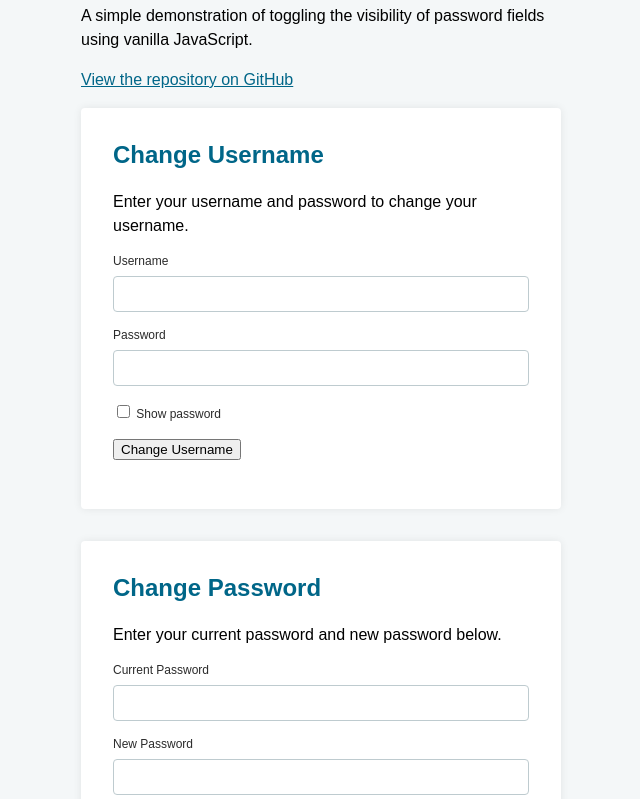
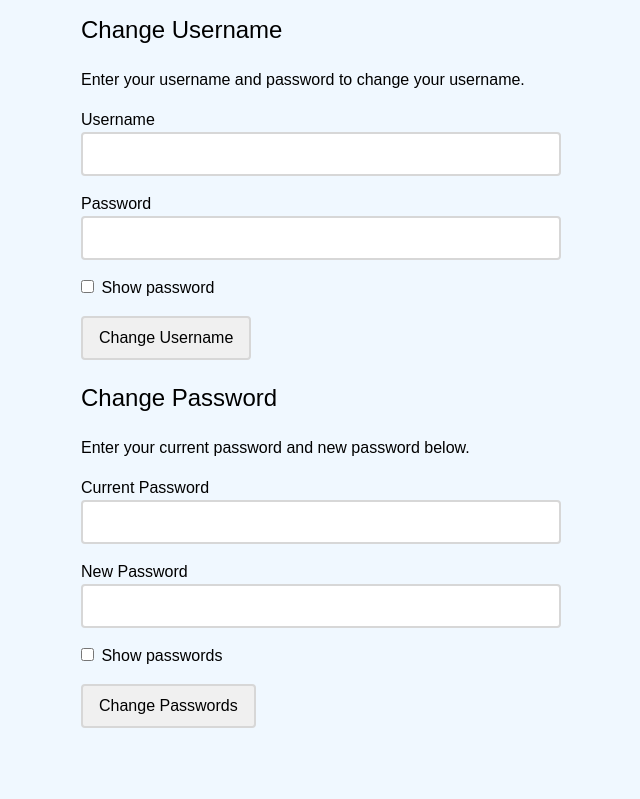
Before and after one commit to kieranbarker/toggle-password-visibility, a plain HTML site: page index.html in a window 1280 px wide. Shown: the part 79-878 px from the top of the page, without its empty margins (319-959 px from the left). After the commit the page ends 823 px from the top, so only its background shows below. Drawn offline with Linux system fonts and the light colour scheme.

Commit message:
Use the markup and styles from my newer CodePen demo

```diff
--- a/app.css
+++ b/app.css
@@ -3,62 +3,66 @@
 }
 
 body {
-  margin: 1rem auto;
   width: 88%;
-  max-width: 30rem;
-  background-color: #f4f7f8;
+  max-width: 30em;
+  margin: 1em auto;
+  line-height: 1.5;
+  background-color: aliceblue;
   font-family: sans-serif;
 }
 
-section {
-  padding: 2rem;
-  border-radius: .25rem;
-  margin-bottom: 2rem;
-  background-color: #fff;
-  box-shadow: 0 0 0.5rem 0 rgba(0, 0, 0, 0.08);
+h1,
+h2 {
+  font-weight: normal;
 }
 
-h1, h2 {
-  line-height: 1.25;
-}
-
-h2, a {
-  color: #068;
-}
-
-h2 {
-  margin-top: 0;
-}
-
-a:hover {
-  color: #097a9f;
-}
-
-p {
-  line-height: 1.5;
+div {
+  margin: 1em 0;
 }
 
 label {
   display: block;
-  margin-bottom: .5rem;
-  color: #2b2b2b;
-  font-size: .75rem;
+}
+
+input:not([type="checkbox"]),
+button {
+  border: .125em solid #d7d7d7;
+  border-radius: .25em;
+  font: inherit;
 }
 
 input:not([type="checkbox"]) {
   width: 100%;
-  padding: .5rem 1rem;
-  border: 1px solid #becbcf;
-  border-radius: .25rem;
-  background-color: transparent;
-  font-size: 1rem;
-  font-family: inherit;
+  padding: .5em;
+  background-color: white;
 }
 
-input:not([type="checkbox"]):hover {
-  border-color: #575757;
+input:not([type="checkbox"]):focus {
+  outline: .125em solid #ffd346;
 }
 
-.mb1 {
-  margin-bottom: 1rem;
+[type="checkbox"] {
+  margin-left: 0;
 }
+
+button {
+  padding: .5em 1em;
+  background-color: #f0f0f0;
+}
+
+button:hover {
+  background-color: #d7d7d7;
+}
+
+a {
+  color: #068;
+}
+
+a:hover {
+  text-decoration: none;
+}
+
+footer {
+  border-top: .5em solid #d7d7d7;
+  margin-top: 2em;
+}
--- a/index.html
+++ b/index.html
@@ -9,58 +9,54 @@
   <body>
     <header>
       <h1>Toggle Password Visibility</h1>
-      <p>A simple demonstration of toggling the visibility of password fields using vanilla JavaScript.</p>
-      <p>
-        <a href="https://github.com/kieranbarker/toggle-password-visibility">View the repository on GitHub</a>
-      </p>
     </header>
     <main>
-      <section>
+      <article>
         <h2>Change Username</h2>
         <p>Enter your username and password to change your username.</p>
         <form>
-          <div class="mb1">
+          <div>
             <label for="username">Username</label>
-            <input type="text" name="username" id="username">
-          </div>
-          <div class="mb1">
-            <label for="password">Password</label>
-            <input type="password" name="password" id="password" data-password>
+            <input id="username" type="text" name="username">
           </div>
           <div>
-            <label class="mb1" for="show-password">
-              <input type="checkbox" name="show-password" id="show-password" data-toggle>
+            <label for="password">Password</label>
+            <input id="password" type="password" name="password" data-password>
+          </div>
+          <div>
+            <label for="show-password">
+              <input id="show-password" type="checkbox" name="show-password" data-toggle>
               Show password
             </label>
           </div>
-          <p>
+          <div>
             <button type="submit">Change Username</button>
-          </p>
+          </div>
         </form>
-      </section>
-      <section>
+      </article>
+      <article>
         <h2>Change Password</h2>
         <p>Enter your current password and new password below.</p>
         <form>
-          <div class="mb1">
+          <div>
             <label for="current-password">Current Password</label>
-            <input type="password" name="current-password" id="current-password" data-password>
+            <input id="current-password" type="password" name="current-password" data-password>
           </div>
-          <div class="mb1">
+          <div>
             <label for="new-password">New Password</label>
-            <input type="password" name="new-password" id="new-password" data-password>
+            <input id="new-password" type="password" name="new-password" data-password>
           </div>
-          <div class="mb1">
+          <div>
             <label for="show-passwords">
-              <input type="checkbox" name="show-passwords" id="show-passwords" data-toggle>
+              <input id="show-passwords" type="checkbox" name="show-passwords" data-toggle>
               Show passwords
             </label>
           </div>
-          <p>
+          <div>
             <button type="submit">Change Passwords</button>
-          </p>
+          </div>
         </form>
-      </section>
+      </article>
     </main>
     <script crossorigin="anonymous" src="https://polyfill.io/v3/polyfill.min.js?features=NodeList.prototype.forEach%2Cdefault"></script>
     <script src="app.js"></script>
```
